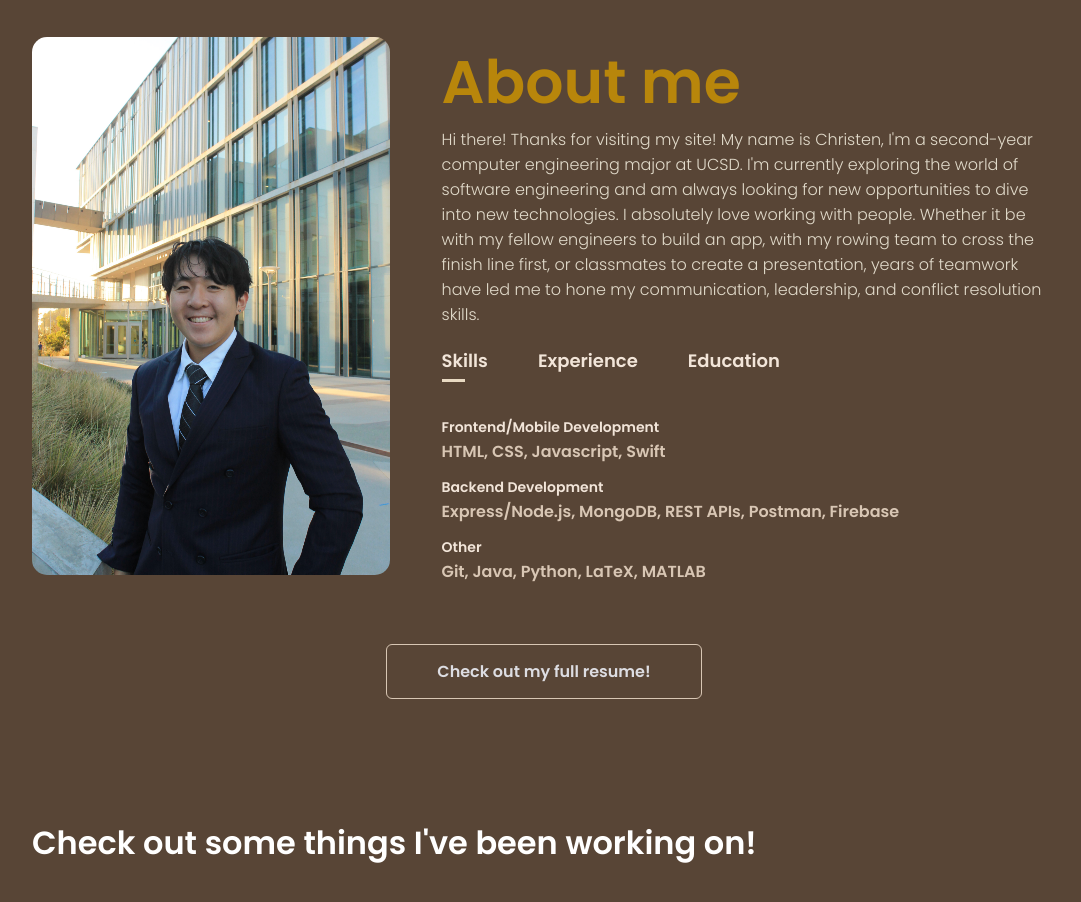
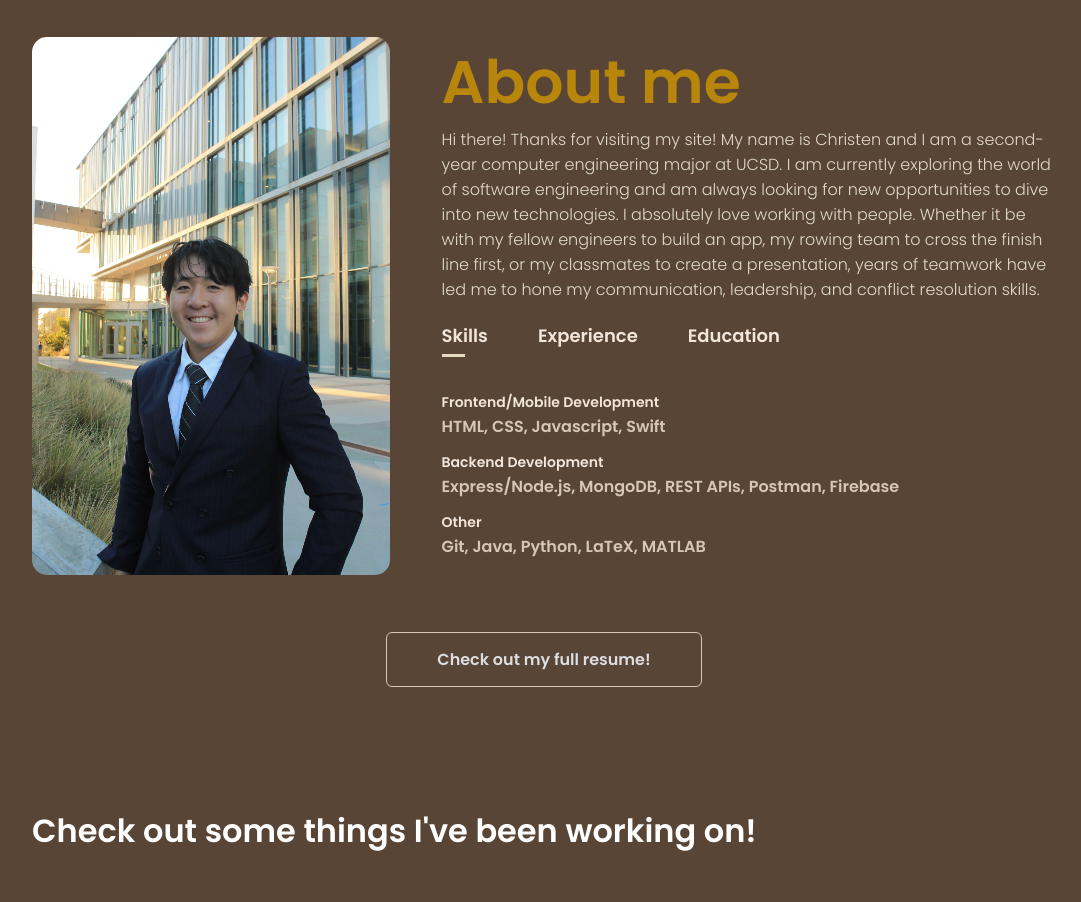
Before and after one commit to christen03/page, a plain HTML site: page index.html in a window 1280 px wide. Shown: the part 840-1742 px from the top of the page, without its empty margins (96-1177 px from the left). Drawn offline with Linux system fonts and the light colour scheme.

Commit message:
small grammar fixes

```diff
--- a/index.html
+++ b/index.html
@@ -49,12 +49,12 @@
                 </div>
                 <div class="about-col-2">
                     <h1>About me</h1>
-                    <p>Hi there! Thanks for visiting my site! My name is Christen, I'm a second-year computer
-                        engineering major at UCSD. I'm currently exploring the world of software engineering and am
+                    <p>Hi there! Thanks for visiting my site! My name is Christen and I am a second-year computer
+                        engineering major at UCSD. I am currently exploring the world of software engineering and am
                         always
                         looking for new opportunities to dive into new technologies.
                         I absolutely love working with people. Whether it be with my fellow engineers to build an app,
-                        with my rowing team to cross the finish line first, or classmates to create a presentation,
+                        my rowing team to cross the finish line first, or my classmates to create a presentation,
                         years of teamwork have led me to hone my communication, leadership, and conflict resolution
                         skills.</p>
                     <div class="tabs-flex-box">
```
